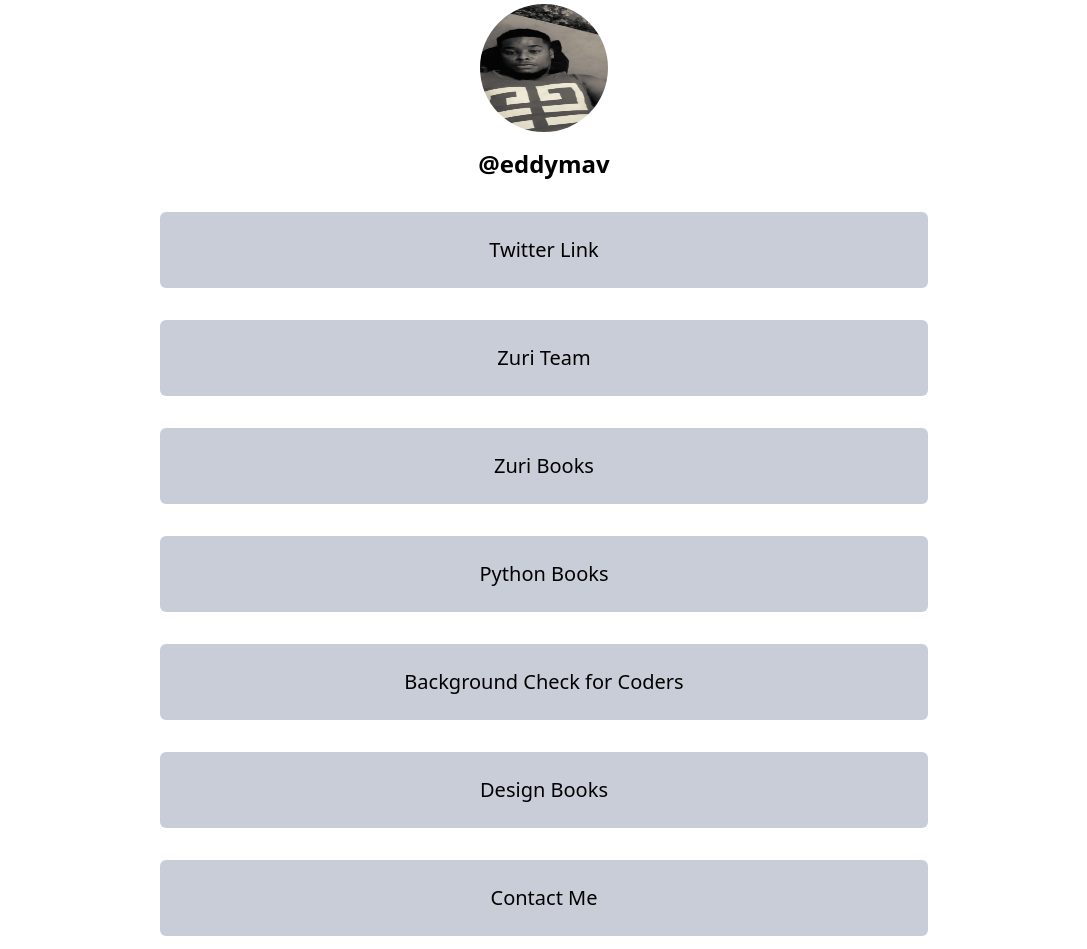
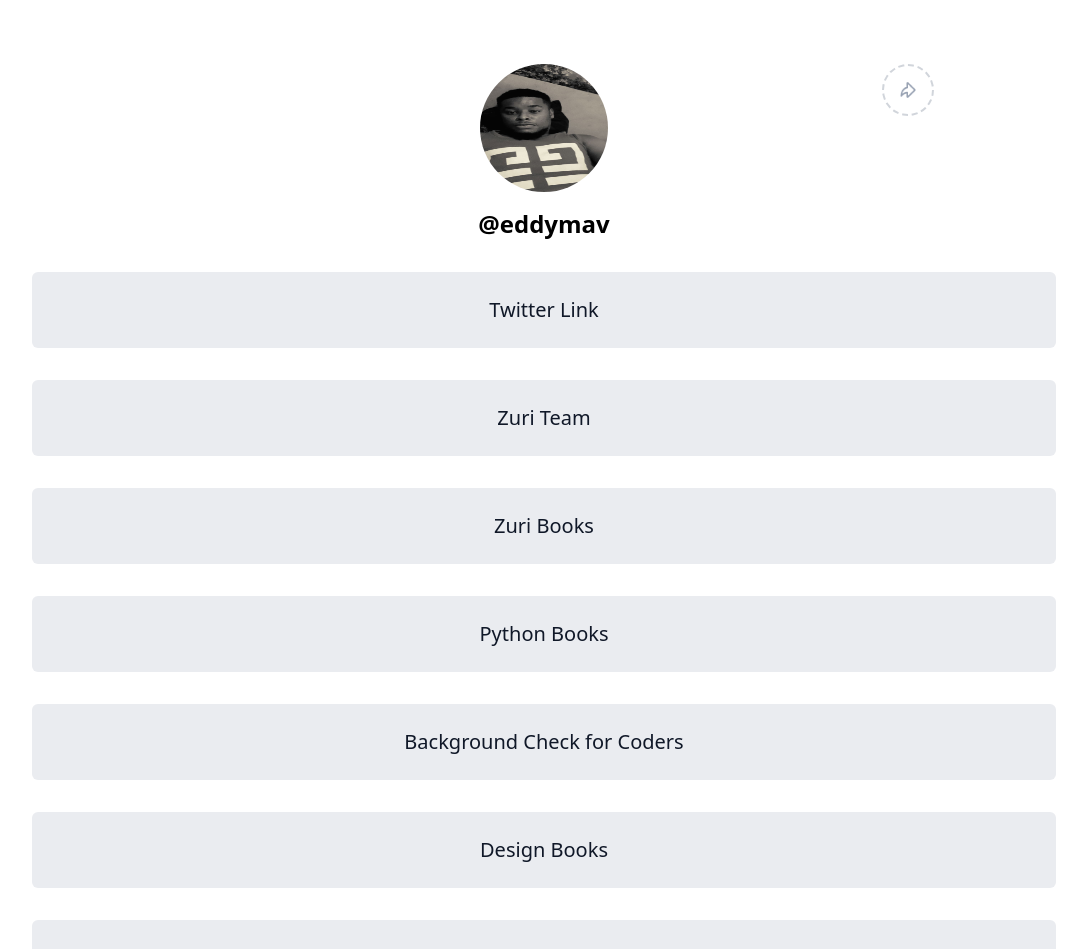
Before and after one commit to Maverickk6/HNG-frontend-task, a React (Vite) app: page / in a window 1280 px wide. Shown: the top 949 px of the page, without its empty margins (96-1183 px from the left). Built offline with nearby package versions, Linux system fonts and the light colour scheme.

Commit message:
Error page and UI improvement

```diff
--- a/src/App.jsx
+++ b/src/App.jsx
@@ -2,6 +2,8 @@ import { useState } from "react";
 import Pic from "./assets/mavv.jpeg";
 import Git from "./assets/git.svg";
 import Slack from "./assets/slack.svg";
+import Share from './assets/shareIcon.png';
+import Dot from './assets/dotIcon.png'
 import Footer from "./components/Footer";
 import { Link } from "react-router-dom";
 
@@ -10,7 +12,13 @@ function App() {
 
   return (
     <div className="h-[100%] w-[100%]">
-      <div className="flex flex-col items-center px-1 mx-auto my-6 md:my-1">
+      <div className="flex flex-col items-center px-1 mx-auto mt-12 mb-6 md:mt-16 md:mb-1 relative">
+        <div className=" hidden md:block sm:block self-end border-dashed border-2 border-gray-300 p-4 rounded-full absolute right-[30px] sm:right-[120px] md:right-[250px]">
+          <img src={Share} className="h-4 w-4"/>
+        </div>
+        <div className=" sm:hidden md:hidden self-end border-dotted border-2 border-gray-300 px-[16px] py-[20px] rounded-full absolute right-[30px] sm:right-[120px] md:right-[250px]">
+          <img src={Dot} className="h-[2px] w-[10px]"/>
+        </div>
         <div className="flex flex-col items-center w-full">
           <img src={Pic} className="w-32 h-32 rounded-full object-fit" />
           <h2 id="twitter" className="mt-4 text-2xl font-bold">
@@ -18,40 +26,40 @@ function App() {
           </h2>
           {/* <p id="slack">Maverick</p> */}
         </div>
-        <div className="mt-4 w-[90vW] sm:w-[80vW] md:w-[60vW] flex flex-col items-center">
-          <a className="my-4 bg-[#c8cdd7] w-full text-center p-6 rounded-md text-xl">
+        <div className="mt-4 w-[90vW] sm:w-[80vW] md:w-[80vW] flex flex-col items-center">
+          <a className="my-4 bg-[#EAECF0] text-[#101828] w-full text-center p-6 rounded-md text-xl">
             Twitter Link
           </a>
           <a
-            className="text-xl my-4 bg-[#c8cdd7] w-full text-center p-6 md:p-x2 rounded-md"
+            className="text-xl text-[#101828] my-4 bg-[#EAECF0] w-full text-center p-6 md:p-x2 rounded-md"
             href="https://training.zuri.team/"
             id="btn__zuri"
           >
             Zuri Team
           </a>
           <a
-            className="text-xl my-4 bg-[#c8cdd7] w-full text-center p-6 rounded-md"
+            className="text-xl text-[#101828] my-4 bg-[#EAECF0] w-full text-center p-6 rounded-md"
             href="https://books.zuri.team/"
             id="books"
           >
             Zuri Books
           </a>
           <a
-            className="text-xl my-4 bg-[#c8cdd7] w-full text-center p-6 rounded-md"
+            className="text-xl my-4 text-[#101828] bg-[#EAECF0] w-full text-center p-6 rounded-md"
             href="https://books.zuri.team/python-for-beginners?ref_id=maverick"
             id="book__python"
           >
             Python Books
           </a>
           <a
-            className="my-4 bg-[#c8cdd7] w-full text-center p-6 rounded-md text-xl"
+            className="my-4 text-[#101828] bg-[#EAECF0] w-full text-center p-6 rounded-md text-xl"
             href="https://background.zuri.team"
             id="pitch"
           >
             Background Check for Coders
           </a>
           <a
-            className="my-4 bg-[#c8cdd7] w-full text-center p-6 rounded-md text-xl"
+            className="my-4 text-[#101828] bg-[#EAECF0] w-full text-center p-6 rounded-md text-xl"
             href="https://books.zuri.team/design-rules"
             id="book__design"
           >
@@ -59,7 +67,7 @@ function App() {
           </a>
 
           <a
-            className="my-4 bg-[#c8cdd7] w-full text-center p-6 rounded-md text-xl"
+            className="my-4 text-[#101828] bg-[#EAECF0] w-full text-center p-6 rounded-md text-xl"
             id="contact"
           >
             <Link to={`/contact`}>Contact Me</Link>
--- /dev/null
+++ b/src/ErrorPage.jsx
@@ -0,0 +1,21 @@
+import { useRouteError } from "react-router-dom";
+
+export default function ErrorPage() {
+  const error = useRouteError();
+  console.error(error);
+
+  return (
+    <div className="h-full w-full flex items-center justify-center p-20 ">
+      <div
+        id="error-page"
+        className="w-[40vW] h-[40vH] bg-gray-300 rounded-md p-4 self-center"
+      >
+        <h1 className="mb-2 text-2xl">Oops!</h1>
+        <p className="mb-8">Sorry, an unexpected error has occurred. </p>
+        <p>
+          <i>{error.statusText || error.message}</i>
+        </p>
+      </div>
+    </div>
+  );
+}
--- a/src/main.jsx
+++ b/src/main.jsx
@@ -4,11 +4,13 @@ import App from "./App";
 import "./index.css";
 import { createBrowserRouter, HashRouter, RouterProvider, Route } from "react-router-dom";
 import ContactPage from "./pages/ContactPage";
+import ErrorPage from "./ErrorPage";
 
 const router = createBrowserRouter([
   {
     path: "/",
     element: <App />,
+    errorElement: <ErrorPage />,
   },
   {
     path: "/contact",
--- a/src/pages/ContactPage.jsx
+++ b/src/pages/ContactPage.jsx
@@ -67,7 +67,7 @@ function ContactPage() {
               className="text- mr-[14px] mt-[5px] bg-gray-200 cursor-pointer border-[#D0D5DD] focus:ring-[#84CAFF] rounded"
             />
             <label htmlFor="checkbox" className="text-gray-600">
-              You agree to providing your data to Edidiong who may contact you.
+              You agree to providing your data to Maverick who may contact you.
             </label>
           </div>
           <input
```
Also changed, not shown: src/assets/dotIcon.png (added), src/assets/shareIcon.png (added), 1 other file (tests, documents, lock files or other folders).
